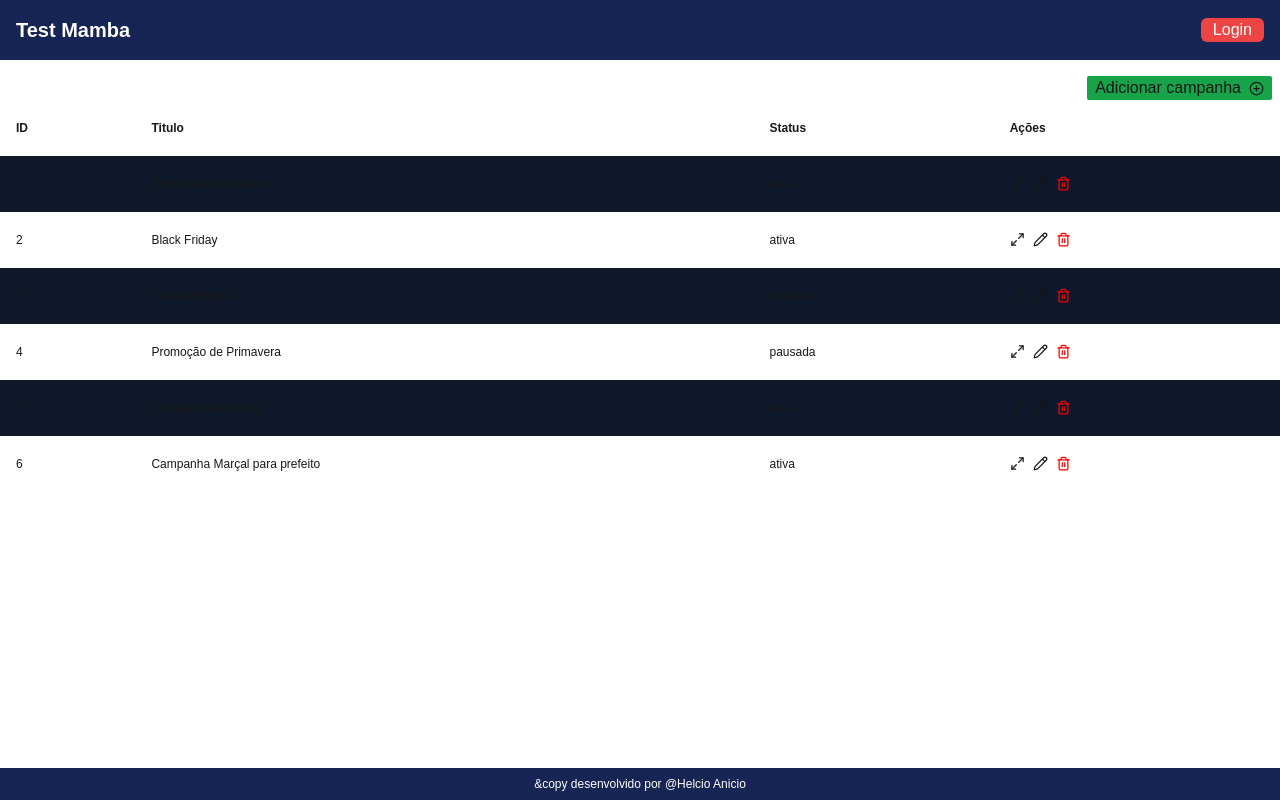
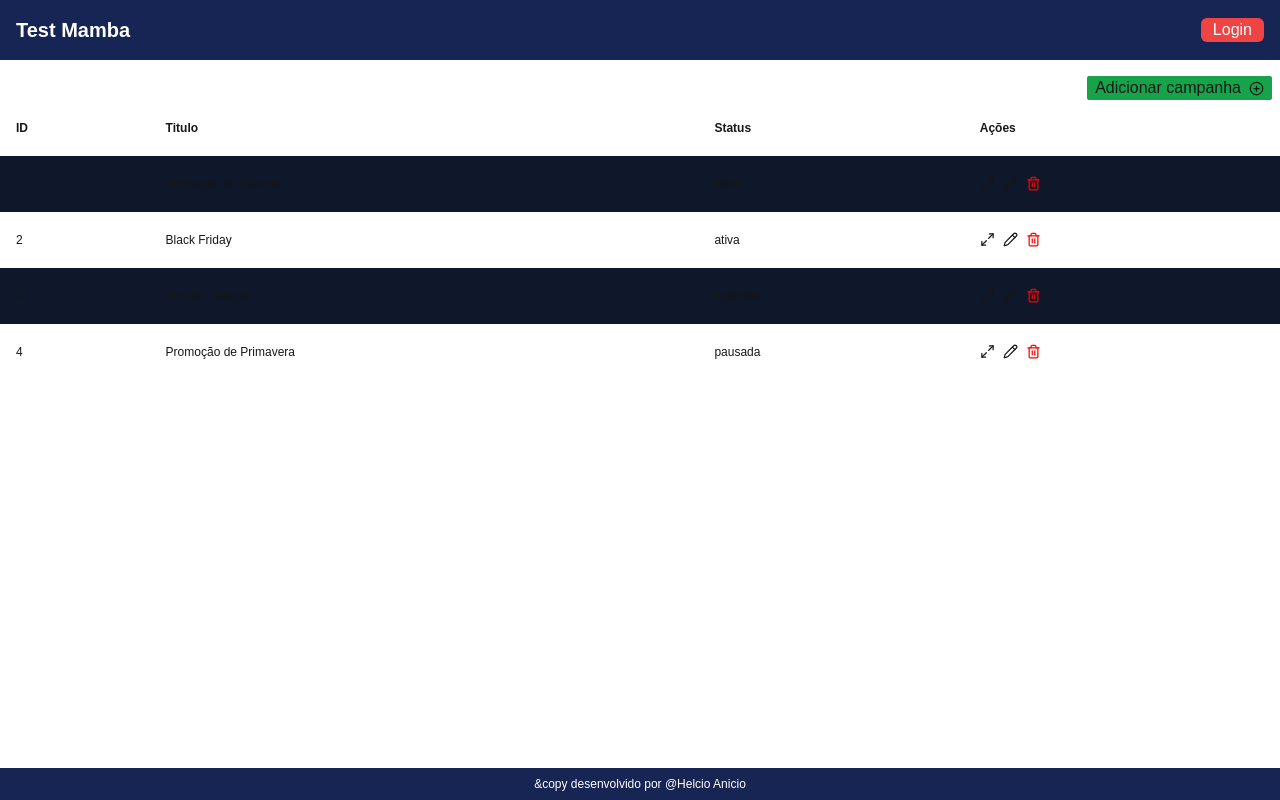
Before and after one commit to HelcioAnicio/Test-Crud, a Next.js app: page / in a window 1280 px wide. Built offline with nearby package versions, Linux system fonts and the light colour scheme; data requests are answered from the project's data file.

Commit message:
Feat: Added delete request to API

```diff
--- a/db.json
+++ b/db.json
@@ -1,87 +1,69 @@
 {
   "campaigns": [
     {
-      "id": 1,
+      "id": "1",
       "title": "Promoção de Inverno",
       "dataCreation": "2024-09-25T10:30:00Z",
       "beginCampaign": "2024-10-01T00:00:00Z",
       "endCampaign": "2024-12-01T23:59:59Z",
       "status": "ativa",
-      "category": 1
+      "category": "1"
     },
     {
-      "id": 2,
+      "id": "2",
       "title": "Black Friday",
       "dataCreation": "2024-09-15T14:45:00Z",
       "beginCampaign": "2024-11-25T00:00:00Z",
       "endCampaign": "2024-11-29T23:59:59Z",
       "status": "ativa",
-      "category": 2
+      "category": "2"
     },
     {
-      "id": 3,
+      "id": "3",
       "title": "Fim de Estoque",
       "dataCreation": "2024-07-01T09:00:00Z",
       "beginCampaign": "2024-07-05T00:00:00Z",
       "endCampaign": "2024-08-01T23:59:59Z",
       "status": "expirada",
-      "category": 3
+      "category": "3"
     },
     {
-      "id": 4,
+      "id": "4",
       "title": "Promoção de Primavera",
       "dataCreation": "2024-09-20T11:00:00Z",
       "beginCampaign": "2024-09-22T00:00:00Z",
       "endCampaign": "2024-10-15T23:59:59Z",
       "status": "pausada",
-      "category": 4
-    },
-    {
-      "id": 5,
-      "title": "Campanha de Verão ",
-      "dataCretion": "2024-09-27T00:22:35.051Z",
-      "beginCampaign": "2024-09-28",
-      "endCampaign": "2024-10-11",
-      "status": "ativa",
-      "category": "2"
-    },
-    {
-      "id": 6,
-      "title": "Campanha Marçal para prefeito",
-      "dataCretion": "2024-09-27T01:27:20.141Z",
-      "beginCampaign": "2024-10-04",
-      "endCampaign": "2024-11-04",
-      "status": "ativa",
-      "category": "2"
+      "category": "4"
     }
   ],
   "categories": [
     {
-      "id": 1,
+      "id": "1",
       "category": "Vestuário"
     },
     {
-      "id": 2,
+      "id": "2",
       "category": "Eletrônicos"
     },
     {
-      "id": 3,
+      "id": "3",
       "category": "Móveis"
     },
     {
-      "id": 4,
+      "id": "4",
       "category": "Jardinagem"
     },
     {
-      "id": 5,
+      "id": "5",
       "category": "Alimentos"
     },
     {
-      "id": 6,
+      "id": "6",
       "category": "Beleza"
     },
     {
-      "id": 7,
+      "id": "7",
       "category": "Automóveis"
     }
   ]
--- a/src/app/page.tsx
+++ b/src/app/page.tsx
@@ -6,7 +6,7 @@ import { CirclePlus, Maximize2, Pencil, Trash2 } from "lucide-react";
 import { ModalAdd } from "@/components/modalAdd/modalAdd";
 
 interface Campaign {
-  id?: number;
+  id: number;
   title: string;
   dataCreation: string;
   beginCampaign: string;
@@ -43,6 +43,18 @@ export default function Home() {
       })
       .catch((error: unknown) => {
         console.error(error);
+      });
+  };
+
+  const deleteCampaign = (id: number) => {
+    console.log(id);
+    axios
+      .delete(`http://localhost:3000/campaigns/${id}`)
+      .then(() => {
+        console.log(`Campanha com id ${id} foi deletada!`);
+      })
+      .catch((error: unknown) => {
+        console.error("Erro ao deletar a campanha", error);
       });
   };
 
@@ -105,7 +117,15 @@ export default function Home() {
                     <Pencil size={15} />
                   </button>
                   <button>
-                    <Trash2 size={15} color="red" />
+                    <Trash2
+                      size={15}
+                      color="red"
+                      // {const id: number | undefined = campaign.id
+                      //   if (id >== 0) {
+                      //   }
+                      // }
+                      onClick={() => deleteCampaign(campaign.id)}
+                    />
                   </button>
                 </td>
               </tr>
--- a/src/components/modalAdd/modalAdd.tsx
+++ b/src/components/modalAdd/modalAdd.tsx
@@ -12,7 +12,7 @@ interface ModalAddProps {
 }
 
 interface Campaign {
-  id?: number;
+  id: number;
   title: string;
   dataCreation: string;
   beginCampaign: string;
@@ -175,7 +175,7 @@ export const ModalAdd = ({
                   <option
                     className="text-black"
                     key={category.id}
-                    value={category.id}
+                    value={category.category}
                   >
                     {category.category}
                   </option>
```
